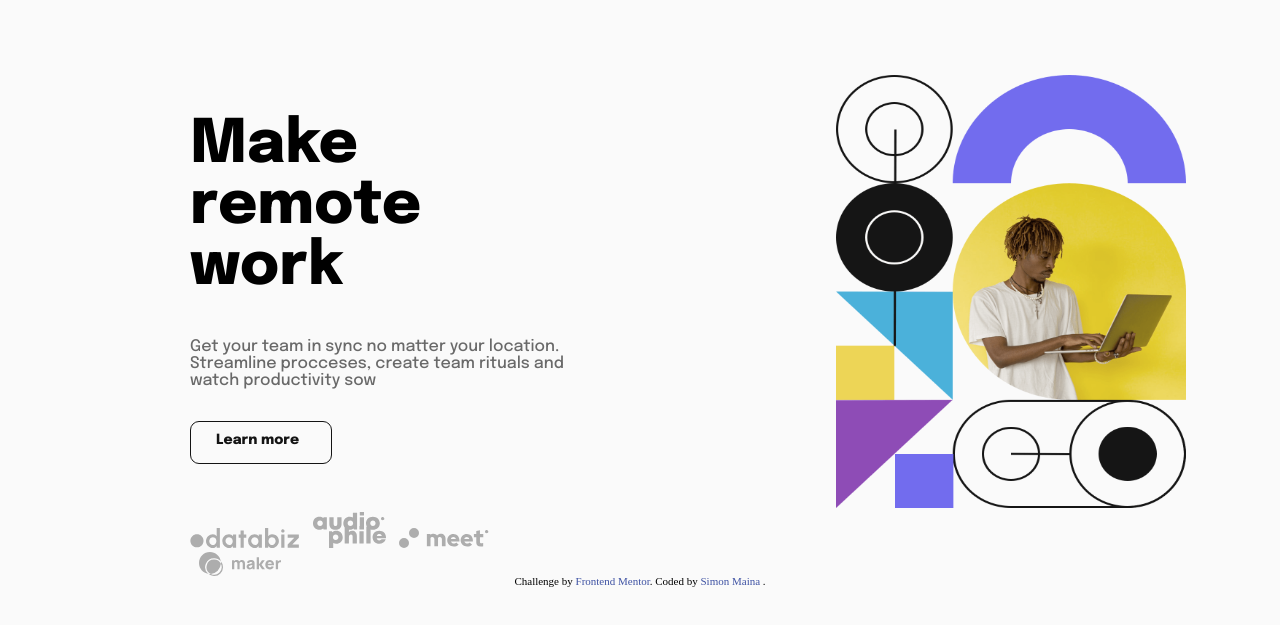
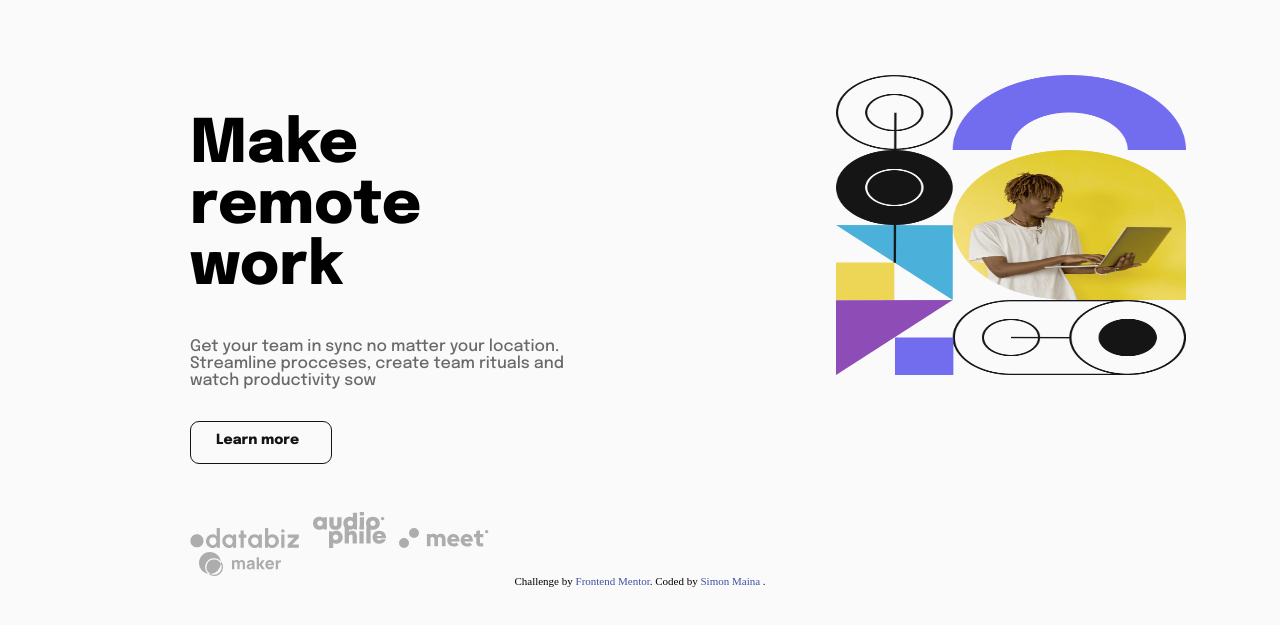
Before and after one commit to maina2/intro-section-with-dropdown-navigation, a plain HTML site: page index.html in a window 1280 px wide. Shown: the part 67-692 px from the top of the page. Drawn offline with Linux system fonts and the light colour scheme.

```diff
--- a/index.html
+++ b/index.html
@@ -177,7 +177,7 @@
     <!--the big image-->
     <div class="east">
       <!--contains the big image-->
-      <img src="/images/image-hero-desktop.png" height="433px" width="350px" alt="photo" />
+      <img src="/images/image-hero-desktop.png" height="300px" width="350px" alt="photo" />
     </div>
   </div>
   <!--big body container-->
```
